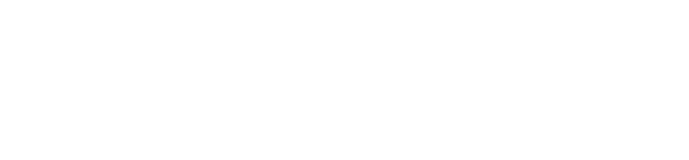
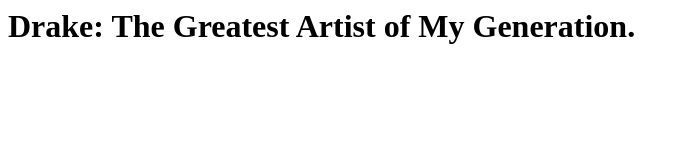
Before and after one commit to yasirnas/GitPractice, a plain HTML site: page index.html in a window 1280 px wide. Shown: the whole page, without its empty margins (0-689 px from the left). Drawn offline with Linux system fonts and the light colour scheme.

Commit message:
added doc and content

```diff
--- a/index.html
+++ b/index.html
@@ -6,6 +6,13 @@
     <title>Document</title>
 </head>
 <body>
+    <H1 id="greatest">Drake: The Greatest Artist of My Generation.</H1>
+
+
+
+
+
+
 
 </body>
 </html>
--- a/style.css
+++ b/style.css
@@ -0,0 +1,5 @@
+#greatest{
+    font-family: Arial, Helvetica, sans-serif;
+    font: bold black;
+
+}
```
